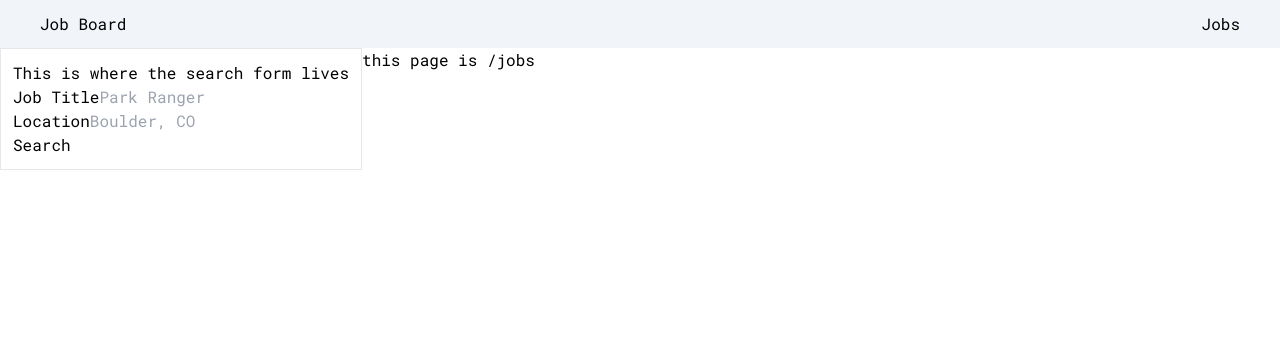
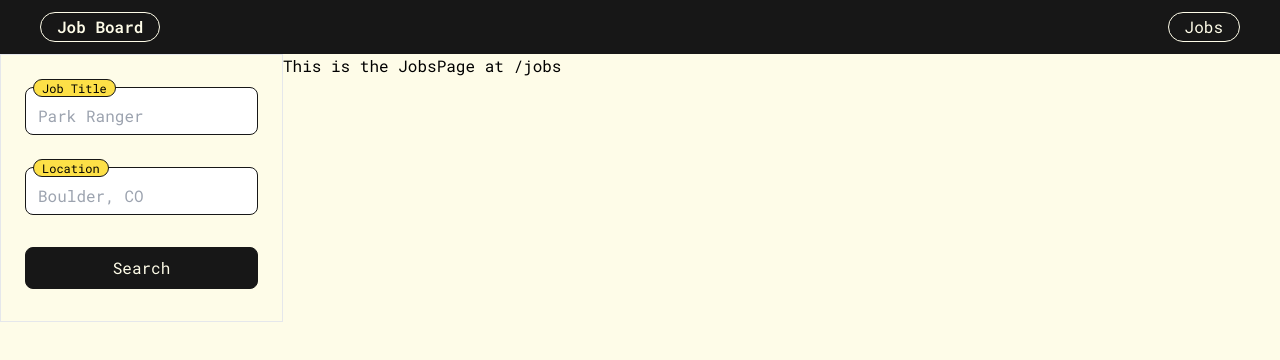
Before and after one commit to daniel-black/chalupa, a Next.js app: page /jobs in a window 1280 px wide. Shown: the top 360 px of the page. Built offline with nearby package versions, Linux system fonts and the light colour scheme.

Commit message:
Work on landing page and /jobs

```diff
--- a/app/Navbar.tsx
+++ b/app/Navbar.tsx
@@ -2,12 +2,12 @@ import Link from "next/link";
 
 export default function Navbar() {
   return (
-    <nav className="flex px-10 py-3 bg-slate-100 justify-between">
-      <Link href={'/'}>
+    <nav className="flex px-10 py-3 justify-between bg-neutral-900 text-yellow-50">
+      <Link className="font-semibold nav-link" href={'/'}>
         Job Board
       </Link>
 
-      <Link href={'/jobs'}>
+      <Link className="nav-link" href={'/jobs'}>
         Jobs
       </Link>
     </nav>
--- a/app/globals.css
+++ b/app/globals.css
@@ -1,3 +1,17 @@
 @tailwind base;
 @tailwind components;
 @tailwind utilities;
+
+@layer components {
+  .nav-link {
+    @apply px-4 py-0.5 rounded-full border border-yellow-50 hover:bg-yellow-300 hover:text-neutral-900 hover:border-yellow-200 duration-100 ease-in-out;
+  }
+
+  .text-input {
+    @apply rounded-lg px-3 pb-1.5 pt-4 w-full border border-neutral-900;
+  }
+
+  .input-label {
+    @apply text-xs absolute z-10 -top-2 left-2 bg-yellow-300 border border-neutral-900 rounded-full px-2;
+  }
+}
--- a/app/jobs/SearchForm.tsx
+++ b/app/jobs/SearchForm.tsx
@@ -19,10 +19,17 @@ export default function SearchForm() {
   }
 
   return (
-    <form onSubmit={handleSubmit}>
-      <div>
-        <label htmlFor="title">Job Title</label>
+    <form className="space-y-8 py-8 px-6 border" onSubmit={handleSubmit}>
+      <div className="relative">
+        <label
+          className="input-label"
+          htmlFor="title"
+        >
+          Job Title
+        </label>
         <input
+          className="text-input"
+          id="title"
           type="text"
           placeholder="Park Ranger"
           value={title}
@@ -30,9 +37,13 @@ export default function SearchForm() {
         />
       </div>
 
-      <div>
-        <label htmlFor="title">Location</label>
+      <div className="relative">
+        <label className="input-label" htmlFor="title">
+          Location
+        </label>
         <input
+          className="text-input"
+          id="location"
           type="text"
           placeholder="Boulder, CO"
           value={location}
@@ -40,7 +51,11 @@ export default function SearchForm() {
         />
       </div>
 
-      <input type="submit" value={'Search'} />
+      <input
+        className="w-full bg-neutral-900 py-2 text-yellow-50 rounded-lg border border-neutral-900 cursor-pointer hover:bg-neutral-800"
+        type="submit"
+        value={'Search'}
+      />
     </form>
   );
 }
--- a/app/jobs/layout.tsx
+++ b/app/jobs/layout.tsx
@@ -5,8 +5,7 @@ export default function JobsLayout({ children }: {
 }) {
   return (
     <main className="flex flex-col md:flex-row">
-      <aside className="border p-3">
-        This is where the search form lives
+      <aside>
         <SearchForm />
       </aside>
       {children}
--- a/app/jobs/page.tsx
+++ b/app/jobs/page.tsx
@@ -1,9 +1,7 @@
-export default function JobsPage({ searchParams }: {
-  searchParams?: { id: string },
-}) {
+export default function JobsPage() {
   return (
     <div>
-      <p>this page is /jobs</p>
+      <p>This is the JobsPage at /jobs</p>
     </div>
   );
 }
--- a/app/layout.tsx
+++ b/app/layout.tsx
@@ -12,7 +12,7 @@ export default function RootLayout({
   return (
     <html lang="en" className={font.className}>
       <head />
-      <body>
+      <body className='bg-yellow-50'>
         <Navbar />
         {children}
       </body>
--- a/app/page.tsx
+++ b/app/page.tsx
@@ -1,11 +1,21 @@
 import Link from "next/link";
 
-export default function Home() {
+export default function LandingPage() {
   return (
-    <div className="bg-sky-100">
-      <h1>This is the landing page.</h1>
-      <Link className="bg-yellow-400 p-1 rounded" href={'/jobs'}>
-        Jobs
+    <div className="my-32 space-y-16 text-4xl flex flex-col items-center">
+      <h1 className="text-6xl font-bold">
+        Do meaningful work
+      </h1>
+
+      <h2 className="text-center leading-snug font-semibold">
+        Find a job you love <br /> working for the US Government
+      </h2>
+
+      <Link
+        href={'/jobs'}
+        className='block px-10 py-4 rounded-lg border-4 border-neutral-900 bg-yellow-300 max-w-fit '
+      >
+        Start
       </Link>
     </div>
   );
```
